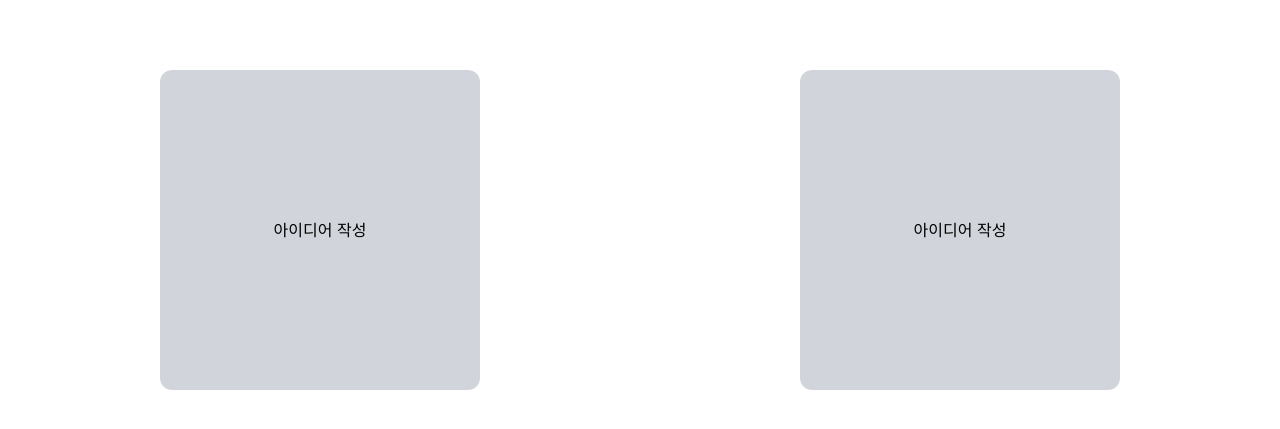
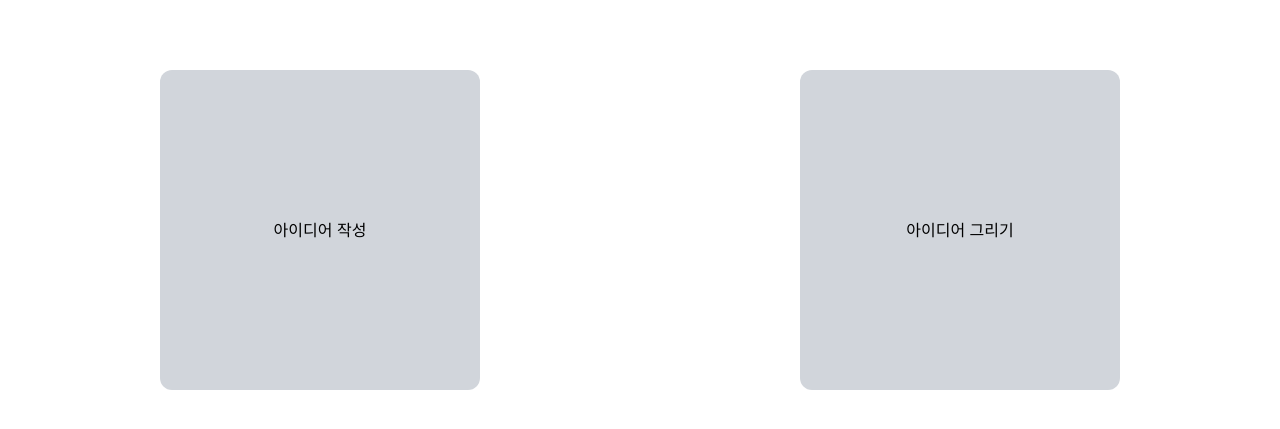
Before and after one commit to kimwoojin123/eod, a Next.js app: page /ideaApply in a window 1280 px wide. Shown: the part 251-680 px from the top of the page. Built offline with nearby package versions, Linux system fonts and the light colour scheme.

Commit message:
아이디어 추가 버튼 링크 생성

```diff
--- a/app/ui/Buttons/ideaApplyButtons.tsx
+++ b/app/ui/Buttons/ideaApplyButtons.tsx
@@ -1,12 +1,11 @@
+import Link from 'next/link'
+
 export function IdeaWriteButton(){
-  return (
-    <button className="bg-gray-300 w-80 h-80 rounded-xl">아이디어 작성</button>
-  )
+  return <Link href="/ideaApply/ideaWrite" className="bg-gray-300 w-80 h-80 rounded-xl"><p className='flex h-full justify-center items-center'>아이디어 작성</p></Link>
+
 }
 
+export function IdeaDrawButton(){
+  return <Link href="/ideaApply/ideaDraw" className="bg-gray-300 w-80 h-80 rounded-xl"><p className='flex h-full justify-center items-center'>아이디어 그리기</p></Link>
 
-export function IdeaDrawButton(){
-  return (
-    <button className="bg-gray-300 w-80 h-80 rounded-xl">아이디어 작성</button>
-  )
 }
```
